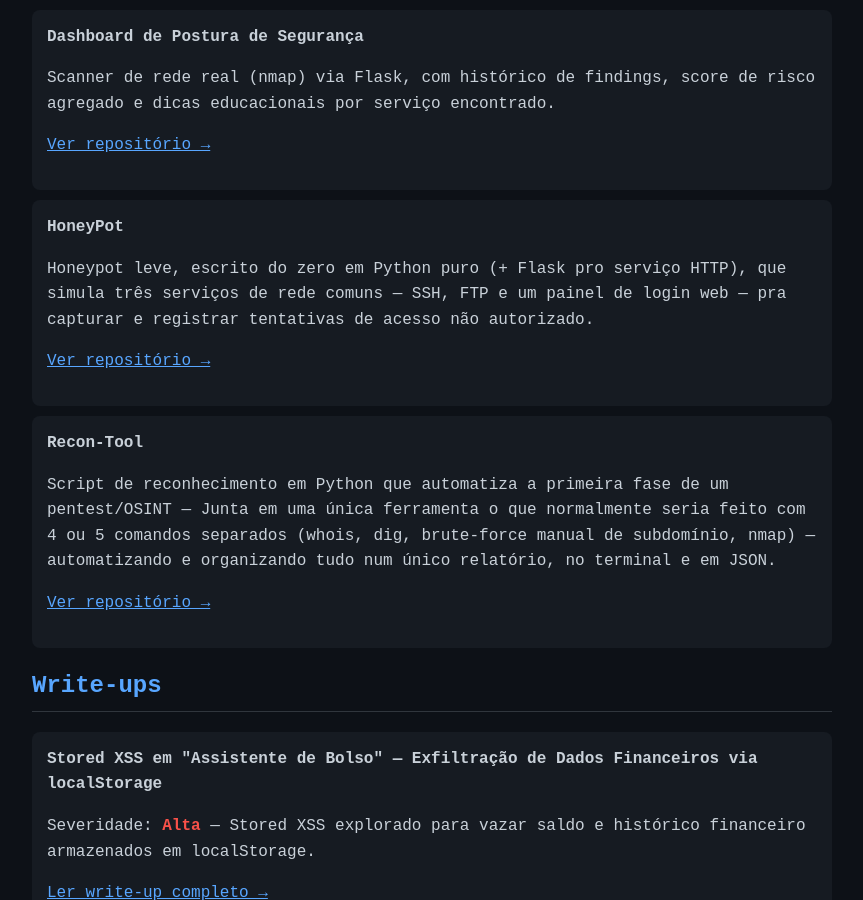
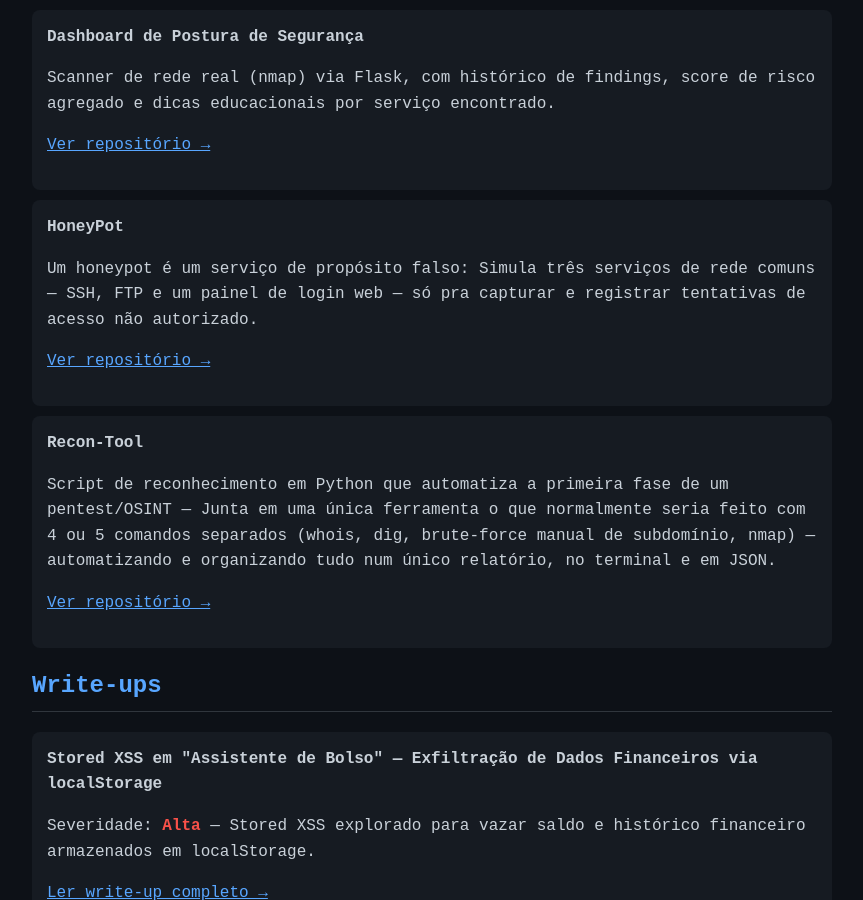
Before and after one commit to Constantino021/Constantino021.github.io, a Jekyll site: the page index.html, which Jekyll copies as it is, in a window 1280 px wide and 900 px high, scrolled down 933 px. Shown: the whole window, without its empty margins (208-1071 px from the left). Built offline with Jekyll 4.4.1, drawn with Linux system fonts in a browser that asks for light colours.

Commit message:
Revise HoneyPot project description
Updated description of the HoneyPot project for clarity.

```diff
--- a/index.html
+++ b/index.html
@@ -59,7 +59,7 @@
   </div>
     <div class="writeup">
     <strong>HoneyPot</strong>
-    <p>Honeypot leve, escrito do zero em Python puro (+ Flask pro serviço HTTP), que simula três serviços de rede comuns — SSH, FTP e um painel de login web — pra capturar e registrar tentativas de acesso não autorizado.</p>
+    <p>Um honeypot é um serviço de propósito falso: Simula três serviços de rede comuns — SSH, FTP e um painel de login web — só pra capturar e registrar tentativas de acesso não autorizado.</p>
     <p><a href="https://github.com/Constantino021/cttrem-honeypot">Ver repositório →</a></p>
   </div>
     <div class="writeup">
```
